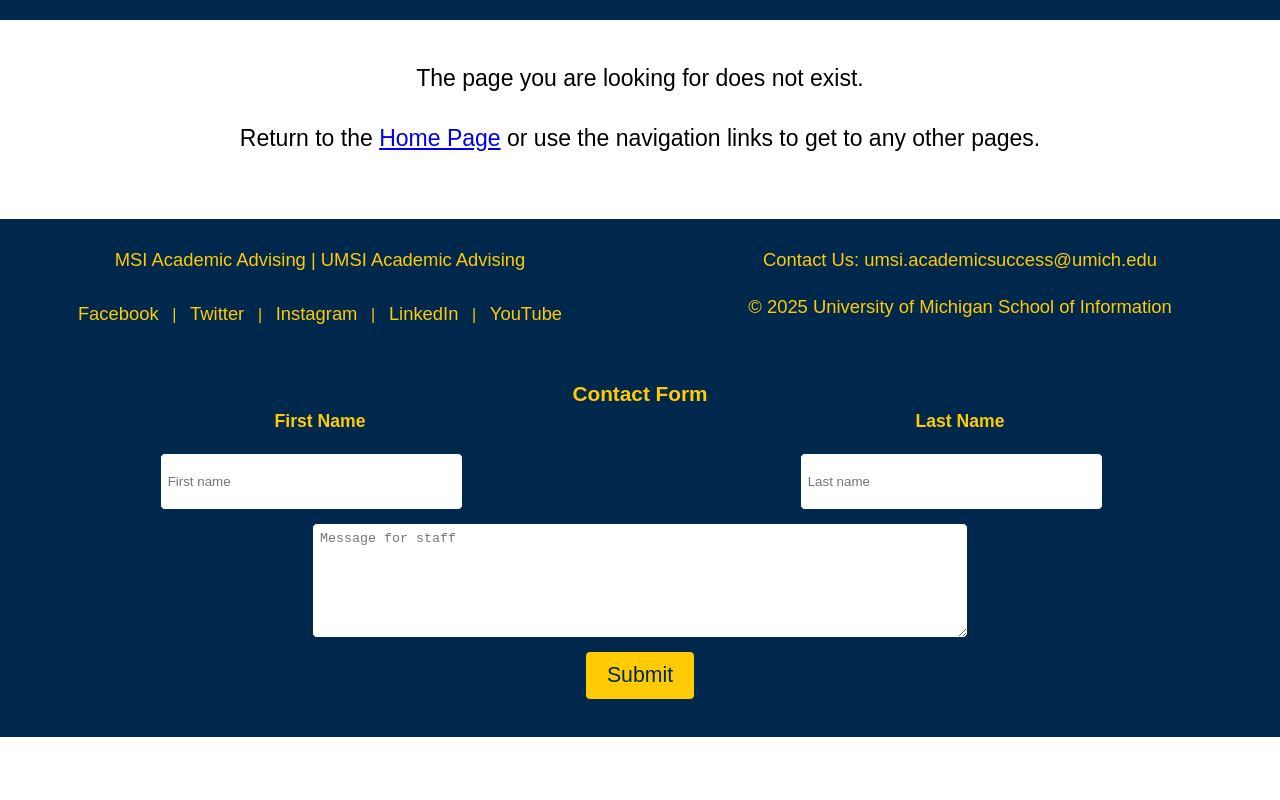
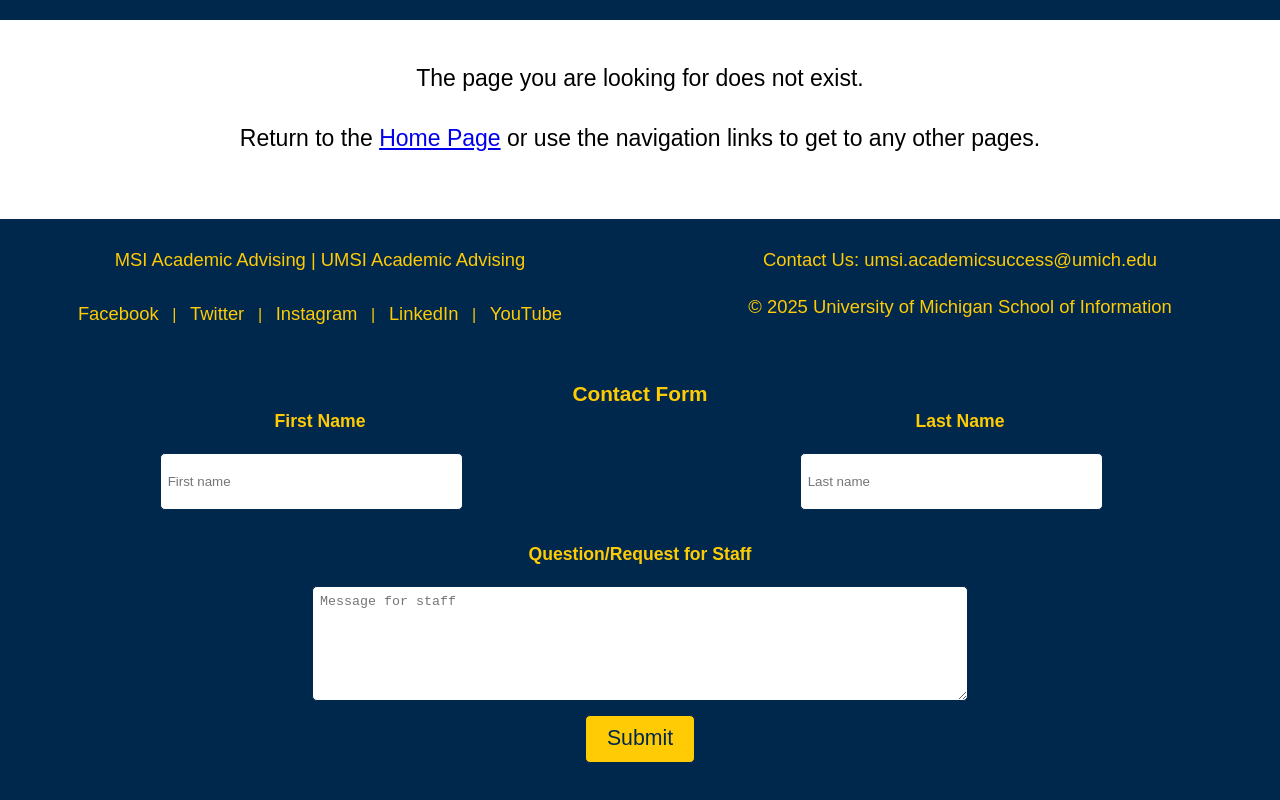
Before and after one commit to angelamatta12/client_project_w25, a plain HTML site: page 404.html in a window 1280 px wide. Shown: the part 475-1275 px from the top of the page. Before the commit the page ends 1212 px from the top, so only its background shows below. Drawn offline with Linux system fonts and the light colour scheme.

Commit message:
Add files via upload

```diff
--- a/404.html
+++ b/404.html
@@ -54,6 +54,7 @@
                 </div>
 
                 <div class="form-message-group">
+                <label for="message">Question/Request for Staff</label>
               <textarea id="message" name="message" placeholder="Message for staff" ></textarea>
               <input type="submit" value="Submit">
                 </div>
```
Also changed, not shown: SSP_CEW.html (+1 -0 lines), SSP_EverydayResources.html (+1 -0 lines), SSP_FirstGen.html (+1 -0 lines), index.html (+1 -0 lines).
